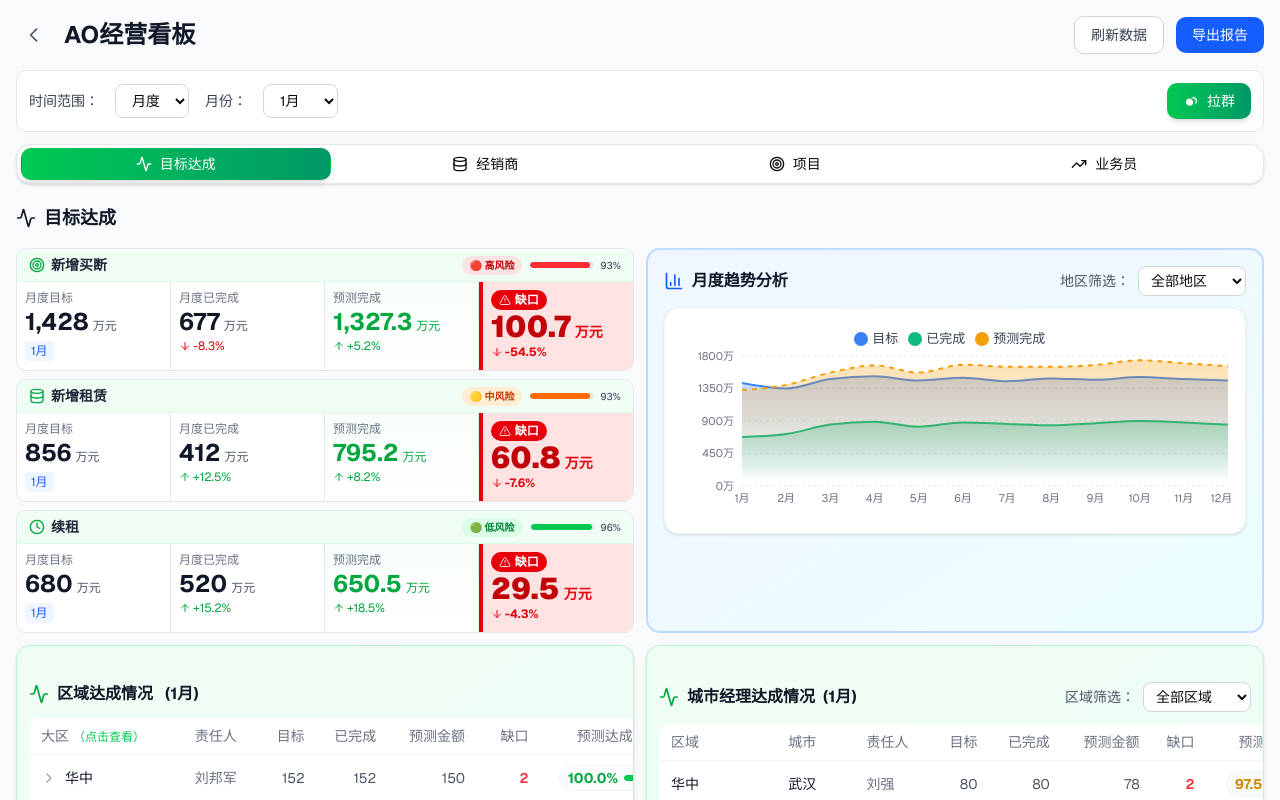
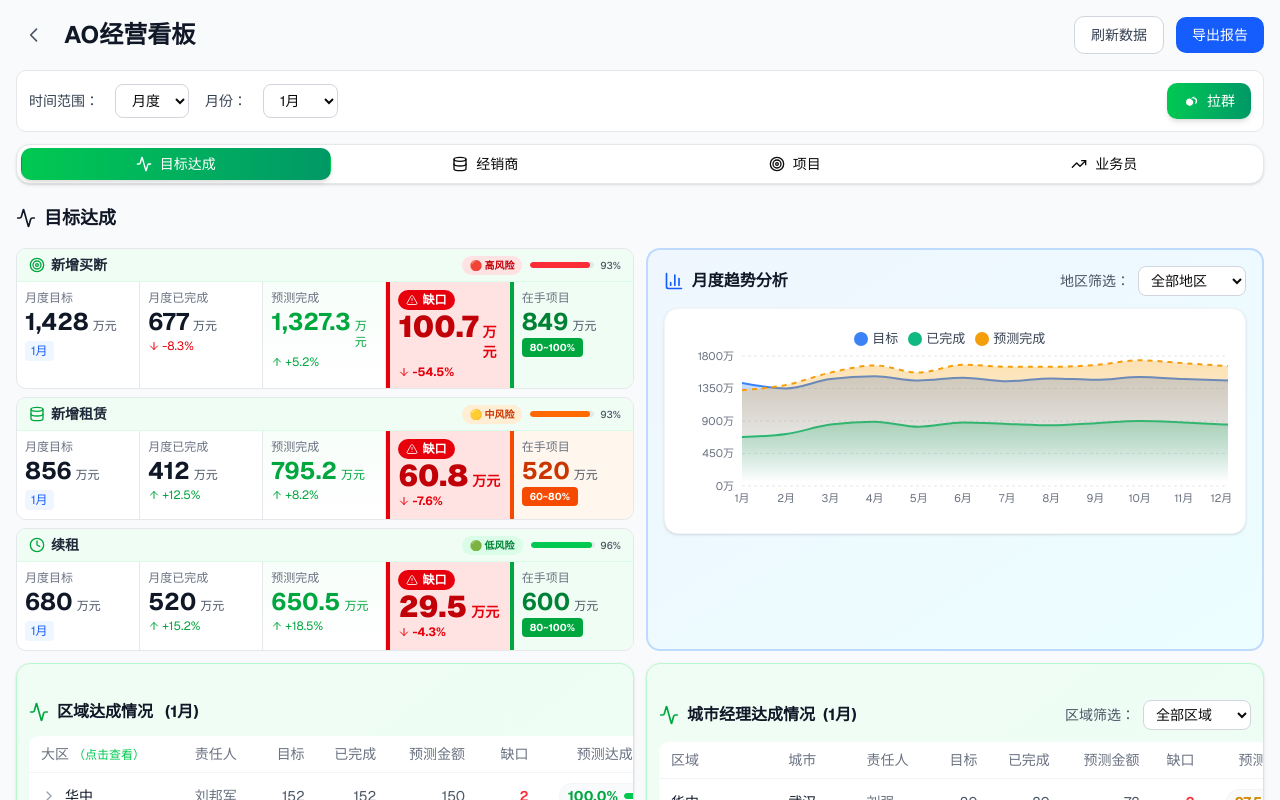
Before and after one commit to navylee1990/coze_jsc, a Next.js app: page /sales in a window 1280 px wide. Shown: the top 800 px of the page. Built offline with nearby package versions, Linux system fonts and the light colour scheme.

Commit message:
feat: 为目标达成三个指标添加在手项目金额列

```diff
--- a/src/app/sales/page.tsx
+++ b/src/app/sales/page.tsx
@@ -83,6 +83,9 @@ const timeRangeData = {
     gap: 100.7,
     canComplete: false,
     risk: 'high',
+    // 在手项目金额
+    pendingAmount: 850,
+    pendingRate: 59.5,
   },
   quarter: {
     target: 4284,
@@ -91,6 +94,9 @@ const timeRangeData = {
     gap: 302.1,
     canComplete: false,
     risk: 'high',
+    // 在手项目金额
+    pendingAmount: 2550,
+    pendingRate: 59.5,
   },
   year: {
     target: 17136,
@@ -99,6 +105,9 @@ const timeRangeData = {
     gap: 1208.4,
     canComplete: false,
     risk: 'high',
+    // 在手项目金额
+    pendingAmount: 10200,
+    pendingRate: 59.5,
   },
 };
 
@@ -111,6 +120,9 @@ const leaseTimeRangeData = {
     gap: 60.8,
     canComplete: false,
     risk: 'medium',
+    // 在手项目金额
+    pendingAmount: 520,
+    pendingRate: 60.7,
   },
   quarter: {
     target: 2568,
@@ -119,6 +131,9 @@ const leaseTimeRangeData = {
     gap: 182.4,
     canComplete: false,
     risk: 'medium',
+    // 在手项目金额
+    pendingAmount: 1560,
+    pendingRate: 60.7,
   },
   year: {
     target: 10272,
@@ -127,6 +142,9 @@ const leaseTimeRangeData = {
     gap: 729.6,
     canComplete: false,
     risk: 'medium',
+    // 在手项目金额
+    pendingAmount: 6240,
+    pendingRate: 60.7,
   },
 };
 
@@ -139,6 +157,9 @@ const renewalTimeRangeData = {
     gap: 29.5,
     canComplete: true,
     risk: 'low',
+    // 在手项目金额
+    pendingAmount: 600,
+    pendingRate: 88.2,
   },
   quarter: {
     target: 2040,
@@ -147,6 +168,9 @@ const renewalTimeRangeData = {
     gap: 88.5,
     canComplete: true,
     risk: 'low',
+    // 在手项目金额
+    pendingAmount: 1800,
+    pendingRate: 88.2,
   },
   year: {
     target: 8160,
@@ -155,6 +179,9 @@ const renewalTimeRangeData = {
     gap: 354,
     canComplete: true,
     risk: 'low',
+    // 在手项目金额
+    pendingAmount: 7200,
+    pendingRate: 88.2,
   },
 };
 
@@ -672,6 +699,8 @@ export default function SalesDashboard() {
       gap: monthData ? (monthData.target - monthData.predicted) : 0,
       canComplete: monthData ? (monthData.predicted >= monthData.target) : false,
       risk: monthData && (monthData.predicted / monthData.target) < 0.8 ? 'high' : 'medium',
+      pendingAmount: monthData ? Math.round(monthData.predicted * 0.64) : 0, // 模拟在手项目金额
+      pendingRate: monthData ? Math.round((monthData.predicted / monthData.target) * 100) : 0,
     };
   } else {
     // 季度或年度使用原有数据
@@ -838,7 +867,7 @@ export default function SalesDashboard() {
                   </div>
                 </div>
               </div>
-              <div className="grid grid-cols-2 sm:grid-cols-4">
+              <div className="grid grid-cols-2 sm:grid-cols-5">
                 {/* 目标 */}
                 <div className="border-r border-b sm:border-b-0 border-gray-200 px-2 py-2 relative">
                   <div className="text-xs font-medium text-gray-500 mb-1">{timeRangeLabel}目标</div>
@@ -899,6 +928,20 @@ export default function SalesDashboard() {
                       <span className="font-bold">{currentRangeData.gap > 0 ? '-' : '+'}54.5%</span>
                     </div>
                   )}
+                </div>
+
+                {/* 在手项目金额 */}
+                <div className={`px-2 py-2 border-l-4 ${(currentRangeData as any).pendingRate >= 80 ? 'bg-green-50 border-green-600' : (currentRangeData as any).pendingRate >= 60 ? 'bg-orange-50 border-orange-600' : 'bg-red-50 border-red-600'}`}>
+                  <div className="text-xs font-medium text-gray-500 mb-1">在手项目</div>
+                  <div className="flex items-baseline gap-1">
+                    <span className={`text-2xl font-bold leading-none ${(currentRangeData as any).pendingRate >= 80 ? 'text-green-700' : (currentRangeData as any).pendingRate >= 60 ? 'text-orange-700' : 'text-red-700'}`}>
+                      {(currentRangeData as any).pendingAmount?.toLocaleString() || '0'}
+                    </span>
+                    <span className="text-xs text-gray-600">万元</span>
+                  </div>
+                  <div className={`inline-flex items-center px-2 py-0.5 rounded text-[10px] font-bold mt-1 ${(currentRangeData as any).pendingRate >= 80 ? 'bg-green-600 text-white' : (currentRangeData as any).pendingRate >= 60 ? 'bg-orange-600 text-white' : 'bg-red-600 text-white'}`}>
+                    {(currentRangeData as any).pendingRate >= 80 ? '80~100%' : (currentRangeData as any).pendingRate >= 60 ? '60~80%' : '60%以下'}
+                  </div>
                 </div>
               </div>
             </div>
@@ -926,7 +969,7 @@ export default function SalesDashboard() {
                   </div>
                 </div>
               </div>
-              <div className="grid grid-cols-2 sm:grid-cols-4">
+              <div className="grid grid-cols-2 sm:grid-cols-5">
                 {/* 目标 */}
                 <div className="border-r border-b sm:border-b-0 border-gray-200 px-2 py-2 relative">
                   <div className="text-xs font-medium text-gray-500 mb-1">{timeRangeLabel}目标</div>
@@ -987,6 +1030,20 @@ export default function SalesDashboard() {
                       <span className="font-bold">{leaseTimeRangeData[timeRange as keyof typeof leaseTimeRangeData].gap > 0 ? '-' : '+'}7.6%</span>
                     </div>
                   )}
+                </div>
+
+                {/* 在手项目金额 */}
+                <div className={`px-2 py-2 border-l-4 ${(leaseTimeRangeData[timeRange as keyof typeof leaseTimeRangeData] as any).pendingRate >= 80 ? 'bg-green-50 border-green-600' : (leaseTimeRangeData[timeRange as keyof typeof leaseTimeRangeData] as any).pendingRate >= 60 ? 'bg-orange-50 border-orange-600' : 'bg-red-50 border-red-600'}`}>
+                  <div className="text-xs font-medium text-gray-500 mb-1">在手项目</div>
+                  <div className="flex items-baseline gap-1">
+                    <span className={`text-2xl font-bold leading-none ${(leaseTimeRangeData[timeRange as keyof typeof leaseTimeRangeData] as any).pendingRate >= 80 ? 'text-green-700' : (leaseTimeRangeData[timeRange as keyof typeof leaseTimeRangeData] as any).pendingRate >= 60 ? 'text-orange-700' : 'text-red-700'}`}>
+                      {(leaseTimeRangeData[timeRange as keyof typeof leaseTimeRangeData] as any).pendingAmount?.toLocaleString() || '0'}
+                    </span>
+                    <span className="text-xs text-gray-600">万元</span>
+                  </div>
+                  <div className={`inline-flex items-center px-2 py-0.5 rounded text-[10px] font-bold mt-1 ${(leaseTimeRangeData[timeRange as keyof typeof leaseTimeRangeData] as any).pendingRate >= 80 ? 'bg-green-600 text-white' : (leaseTimeRangeData[timeRange as keyof typeof leaseTimeRangeData] as any).pendingRate >= 60 ? 'bg-orange-600 text-white' : 'bg-red-600 text-white'}`}>
+                    {(leaseTimeRangeData[timeRange as keyof typeof leaseTimeRangeData] as any).pendingRate >= 80 ? '80~100%' : (leaseTimeRangeData[timeRange as keyof typeof leaseTimeRangeData] as any).pendingRate >= 60 ? '60~80%' : '60%以下'}
+                  </div>
                 </div>
               </div>
             </div>
@@ -1014,7 +1071,7 @@ export default function SalesDashboard() {
                   </div>
                 </div>
               </div>
-              <div className="grid grid-cols-2 sm:grid-cols-4">
+              <div className="grid grid-cols-2 sm:grid-cols-5">
                 {/* 目标 */}
                 <div className="border-r border-b sm:border-b-0 border-gray-200 px-2 py-2 relative">
                   <div className="text-xs font-medium text-gray-500 mb-1">{timeRangeLabel}目标</div>
@@ -1075,6 +1132,20 @@ export default function SalesDashboard() {
                       <span className="font-bold">{renewalTimeRangeData[timeRange as keyof typeof renewalTimeRangeData].gap > 0 ? '-' : '+'}4.3%</span>
                     </div>
                   )}
+                </div>
+
+                {/* 在手项目金额 */}
+                <div className={`px-2 py-2 border-l-4 ${(renewalTimeRangeData[timeRange as keyof typeof renewalTimeRangeData] as any).pendingRate >= 80 ? 'bg-green-50 border-green-600' : (renewalTimeRangeData[timeRange as keyof typeof renewalTimeRangeData] as any).pendingRate >= 60 ? 'bg-orange-50 border-orange-600' : 'bg-red-50 border-red-600'}`}>
+                  <div className="text-xs font-medium text-gray-500 mb-1">在手项目</div>
+                  <div className="flex items-baseline gap-1">
+                    <span className={`text-2xl font-bold leading-none ${(renewalTimeRangeData[timeRange as keyof typeof renewalTimeRangeData] as any).pendingRate >= 80 ? 'text-green-700' : (renewalTimeRangeData[timeRange as keyof typeof renewalTimeRangeData] as any).pendingRate >= 60 ? 'text-orange-700' : 'text-red-700'}`}>
+                      {(renewalTimeRangeData[timeRange as keyof typeof renewalTimeRangeData] as any).pendingAmount?.toLocaleString() || '0'}
+                    </span>
+                    <span className="text-xs text-gray-600">万元</span>
+                  </div>
+                  <div className={`inline-flex items-center px-2 py-0.5 rounded text-[10px] font-bold mt-1 ${(renewalTimeRangeData[timeRange as keyof typeof renewalTimeRangeData] as any).pendingRate >= 80 ? 'bg-green-600 text-white' : (renewalTimeRangeData[timeRange as keyof typeof renewalTimeRangeData] as any).pendingRate >= 60 ? 'bg-orange-600 text-white' : 'bg-red-600 text-white'}`}>
+                    {(renewalTimeRangeData[timeRange as keyof typeof renewalTimeRangeData] as any).pendingRate >= 80 ? '80~100%' : (renewalTimeRangeData[timeRange as keyof typeof renewalTimeRangeData] as any).pendingRate >= 60 ? '60~80%' : '60%以下'}
+                  </div>
                 </div>
               </div>
             </div>
```
